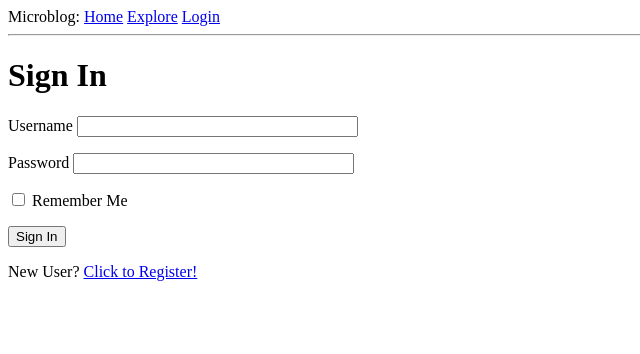
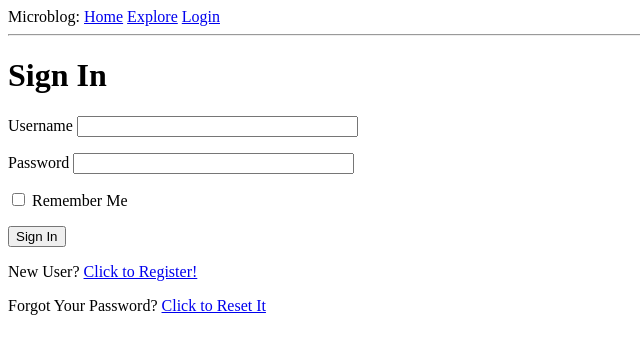
Before and after one commit to leni1/microblog, a Flask app: page /login in a window 1280 px wide. Shown: the top 354 px of the page, without its empty margins (0-640 px from the left). Run offline with Flask 2, Linux system fonts and the light colour scheme.

Commit message:
Add reset password link in login template

```diff
--- a/blog/templates/login.html
+++ b/blog/templates/login.html
@@ -27,4 +27,5 @@
     </p>
   </form>
   <p>New User? <a href="{{ url_for('register') }}">Click to Register!</a></p>
+  <p>Forgot Your Password? <a href="{{ url_for('reset_password_request') }}">Click to Reset It</a></p>
 {% endblock %}
```
